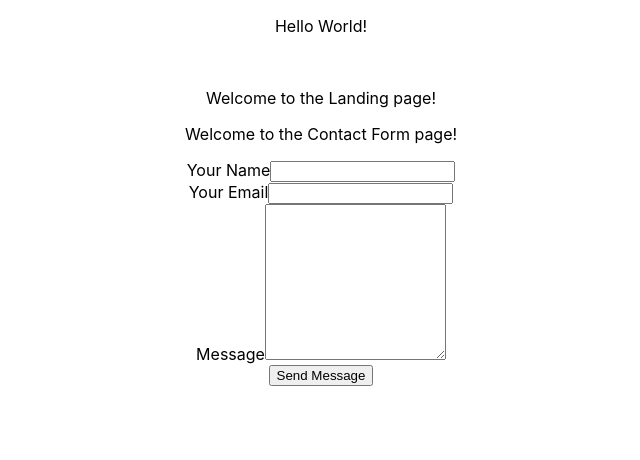
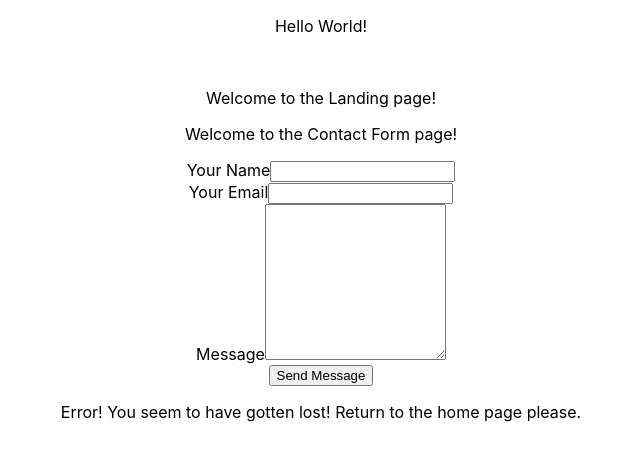
Before and after one commit to SamanthaBJimenez/RReyesDoula, a React (Create React App) app in the folder reyes-doula/: page / in a window 1280 px wide. Shown: the top 460 px of the page, without its empty margins (319-959 px from the left). Built offline with nearby package versions, Linux system fonts and the light colour scheme.

Commit message:
create error page

```diff
--- a/reyes-doula/src/App.js
+++ b/reyes-doula/src/App.js
@@ -1,6 +1,7 @@
 // import logo from './logo.svg';
 import './App.css';
 import Contact from './components/Contact';
+import Error from './components/Error';
 import Landing from './components/Landing';
 
 function App() {
@@ -8,6 +9,7 @@ function App() {
     <div className="App">
       <Landing/>
       <Contact/>
+      <Error/>
     </div>
   );
 }
--- /dev/null
+++ b/reyes-doula/src/components/Error.js
@@ -0,0 +1,11 @@
+import React from 'react';
+
+const Error = () => {
+    return (
+        <div>
+            <p>Error! You seem to have gotten lost! Return to the home page please.</p>
+        </div>
+    )
+};
+
+export default Error;
```
